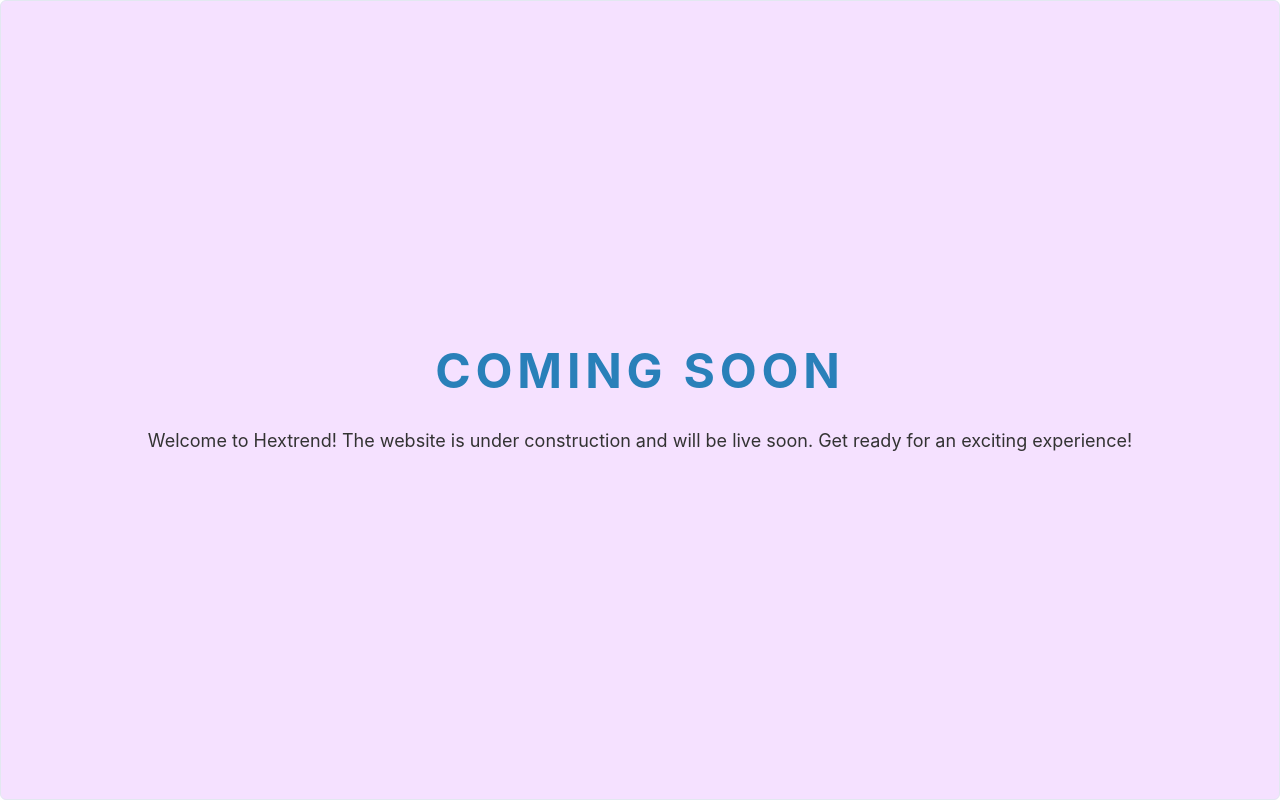
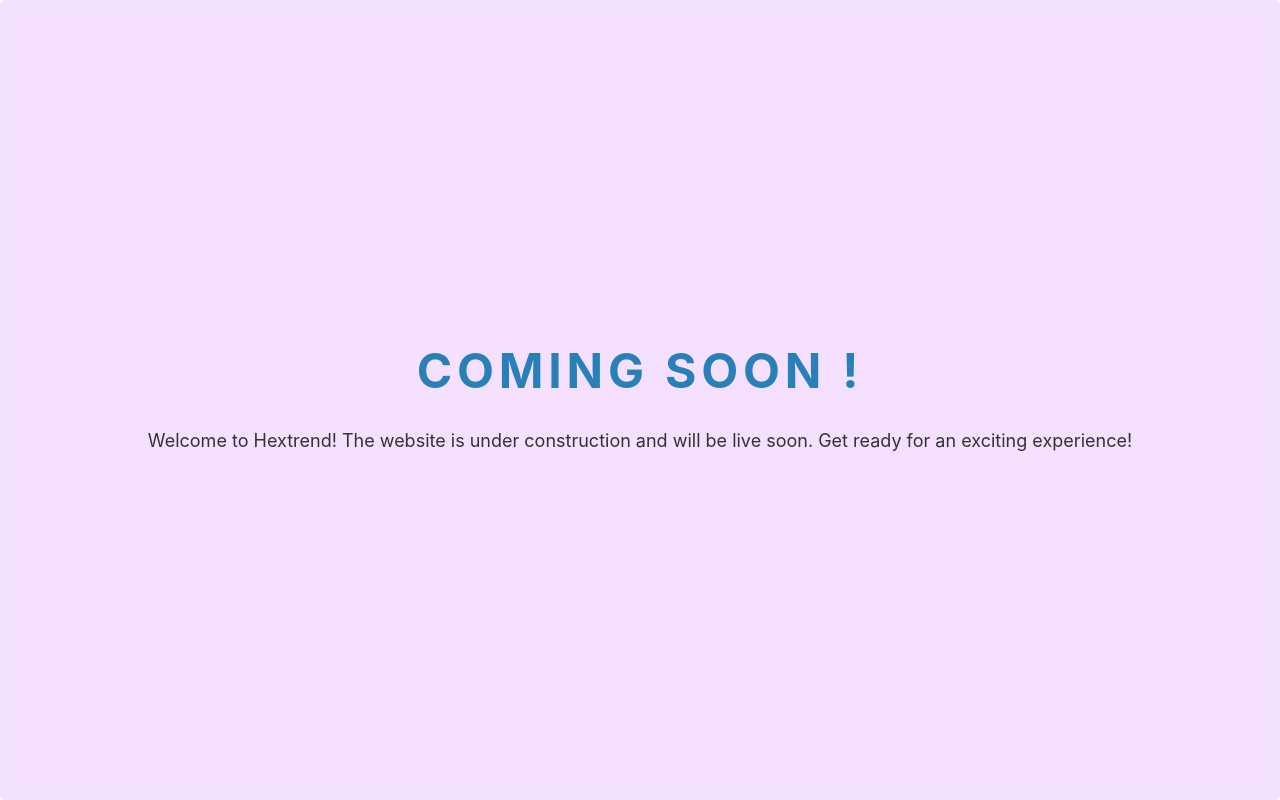
Before and after one commit to 05-yuvraj-singh/DeployingTest, a React (Create React App) app in the folder client/: page / in a window 1280 px wide. Built offline with nearby package versions, Linux system fonts and the light colour scheme.

Commit message:
heading updated a bit

```diff
--- a/client/src/pages/ComingSoon.jsx
+++ b/client/src/pages/ComingSoon.jsx
@@ -19,13 +19,17 @@
       <Heading
         as="h1"
         size="2xl"
-        mt={{ base: 8, md: 0 }}
+        mt={{ base: 4, md: 0 }} // Adjust margin-top for both base and medium screens
         color="#2980b9"
         letterSpacing="0.1em"
       >
-        COMING SOON
+        COMING SOON !
       </Heading>
-      <Text fontSize="lg" color="#333333">
+      <Text
+        fontSize="lg"
+        color="#333333"
+        mt={{ base: 4, md: 0 }} // Adjust margin-top for both base and medium screens
+      >
         Welcome to Hextrend! The website is under construction and will be
         live soon. Get ready for an exciting experience!
       </Text>
```
